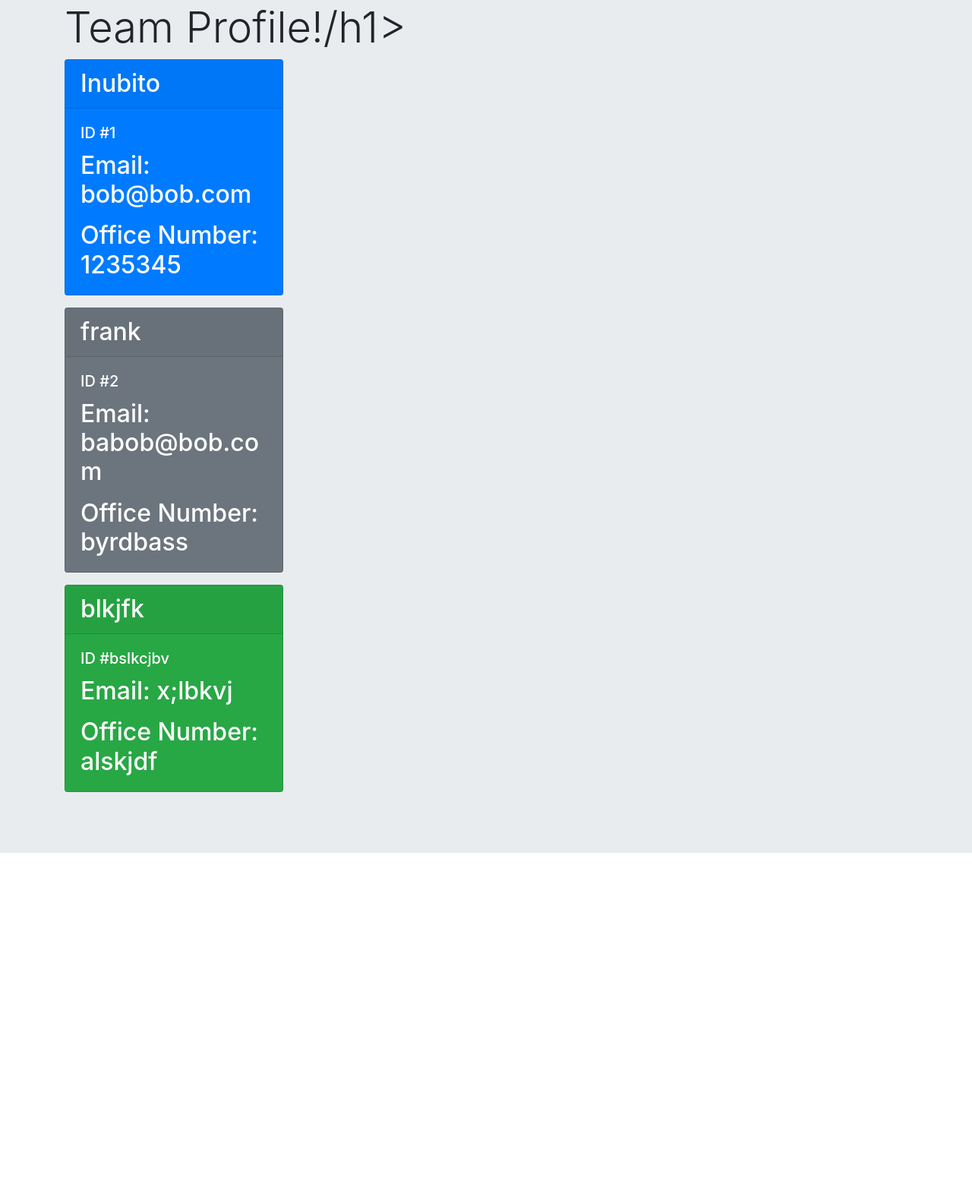
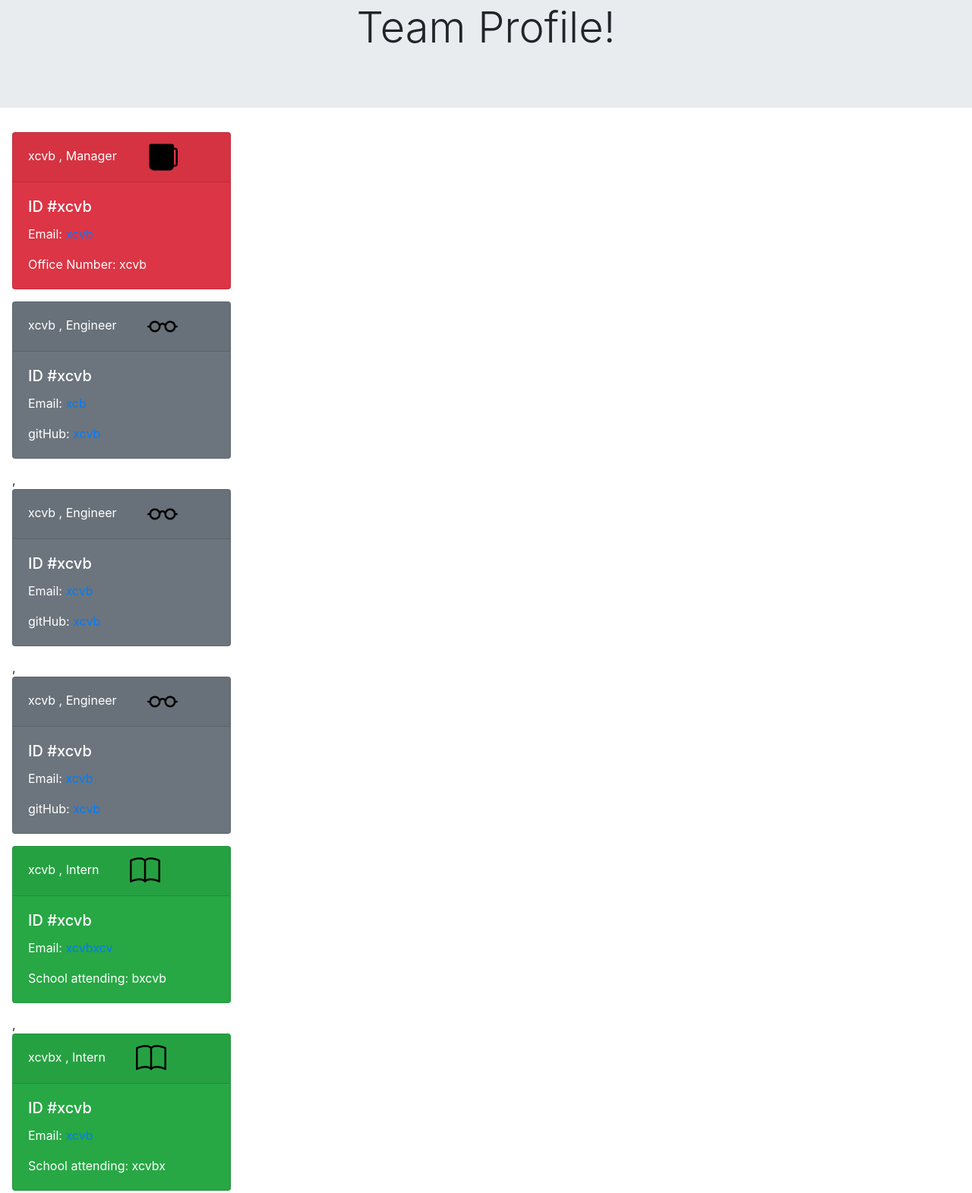
Before and after one commit to Byrdbass/Team-Profile-Generator, a website: page index.html in a window 1280 px wide. Shown: the part 61-1632 px from the top of the page at 76% size. Before the commit the page ends 1216 px from the top, so only its background shows below. Drawn offline with nearby package versions, Linux system fonts and the light colour scheme.

Commit message:
made finale changes to style and links for email and github in cards

```diff
--- a/index.html
+++ b/index.html
@@ -7,31 +7,55 @@
     </head>
     <body>
       <div class="jumbotron jumbotron-fluid">
-      <div class="container">
-        <h1 class="display-4">Team Profile!/h1>
-        <h2 class my-2 mx-3><div class="card text-white bg-primary mb-3" style="max-width: 18rem;">
-    <div class="card-header">Inubito</div>
+        <h1 class="display-4 text-center">Team Profile!</h1>
+        </div>
+
+
+        <div class= "my-2 mx-3"><div class="card text-white bg-danger mb-3" style="max-width: 18rem;">
+    <div class="card-header">xcvb , Manager         <img src="images/cup-fill.svg"></div>
     <div class="card-body">
-      <h5 class="card-title">ID #1</h5>
-      <p class="card-text">Email: bob@bob.com</p>
-      <p class="card-text">Office Number: 1235345</p>
-    </div> </h2>
-        <h2 class my-2 mx-3><div class="card text-white bg-secondary mb-3" style="max-width: 18rem;">
-  <div class="card-header">frank</div>
+      <h5 class="card-title"><i class="bi bi-eyeglasses"></i>ID #xcvb</h5>
+      <p class="card-text">Email: <a href="mailto: xcvb" target="_blank">xcvb</a></p>
+      <p class="card-text">Office Number: xcvb</p>
+    </div>
+    </div> </div>
+        <div class="my-2 mx-3"><div class="card text-white bg-secondary mb-3" style="max-width: 18rem;">
+  <div class="card-header">xcvb , Engineer         <img src="images/eyeglasses.svg"></div>
   <div class="card-body">
-    <h5 class="card-title">ID #2</h5>
-    <p class="card-text">Email: babob@bob.com</p>
-    <p class="card-text">Office Number: byrdbass</p>
-  </div> </h2>
-        <h2 class my-2 mx-3><div class="card text-white bg-success mb-3" style="max-width: 18rem;">
-  <div class="card-header">blkjfk</div>
+    <h5 class="card-title">ID #xcvb</h5>
+    <p class="card-text">Email: <a href="mailto: xcb" target="_blank">xcb</a></p>
+    <p class="card-text">gitHub: <a href="https://github.com/xcvb" target="_blank"> xcvb</a></p>
+  </div>
+  </div>,<div class="card text-white bg-secondary mb-3" style="max-width: 18rem;">
+  <div class="card-header">xcvb , Engineer         <img src="images/eyeglasses.svg"></div>
   <div class="card-body">
-    <h5 class="card-title">ID #bslkcjbv</h5>
-    <p class="card-text">Email: x;lbkvj</p>
-    <p class="card-text">Office Number: alskjdf</p>
-  </div> </h2>
-        </div>
-        </div>
+    <h5 class="card-title">ID #xcvb</h5>
+    <p class="card-text">Email: <a href="mailto: xcvb" target="_blank">xcvb</a></p>
+    <p class="card-text">gitHub: <a href="https://github.com/xcvb" target="_blank"> xcvb</a></p>
+  </div>
+  </div>,<div class="card text-white bg-secondary mb-3" style="max-width: 18rem;">
+  <div class="card-header">xcvb , Engineer         <img src="images/eyeglasses.svg"></div>
+  <div class="card-body">
+    <h5 class="card-title">ID #xcvb</h5>
+    <p class="card-text">Email: <a href="mailto: xcvb" target="_blank">xcvb</a></p>
+    <p class="card-text">gitHub: <a href="https://github.com/xcvb" target="_blank"> xcvb</a></p>
+  </div>
+  </div> </div>
+        <div class="my-2 mx-3"><div class="card text-white bg-success mb-3" style="max-width: 18rem;">
+  <div class="card-header">xcvb , Intern         <img src="images/book.svg"></div>
+  <div class="card-body">
+    <h5 class="card-title">ID #xcvb</h5>
+    <p class="card-text">Email: <a href="mailto:xcvbxcv" target="_blank">xcvbxcv</a></p>
+    <p class="card-text">School attending: bxcvb</p>
+  </div>
+  </div>,<div class="card text-white bg-success mb-3" style="max-width: 18rem;">
+  <div class="card-header">xcvbx , Intern         <img src="images/book.svg"></div>
+  <div class="card-body">
+    <h5 class="card-title">ID #xcvb</h5>
+    <p class="card-text">Email: <a href="mailto:xcvb" target="_blank">xcvb</a></p>
+    <p class="card-text">School attending: xcvbx</p>
+  </div>
+  </div> </div>
         <script src="https://code.jquery.com/jquery-3.5.1.slim.min.js" integrity="sha384-DfXdz2htPH0lsSSs5nCTpuj/zy4C+OGpamoFVy38MVBnE+IbbVYUew+OrCXaRkfj" crossorigin="anonymous"></script>
         <script src="https://cdn.jsdelivr.net/npm/bootstrap@4.5.3/dist/js/bootstrap.bundle.min.js" integrity="sha384-ho+j7jyWK8fNQe+A12Hb8AhRq26LrZ/JpcUGGOn+Y7RsweNrtN/tE3MoK7ZeZDyx" crossorigin="anonymous"></script>
     </body>
```
Also changed, not shown: src/page-template.js (+20 -15 lines), images/book.svg (added), images/cup-fill.svg (added), images/eyeglasses.svg (added).
